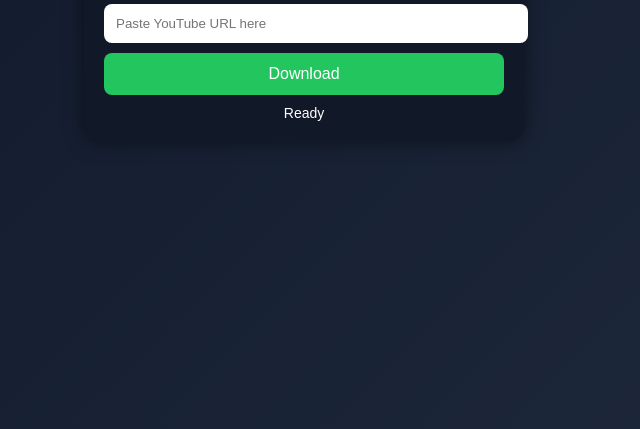
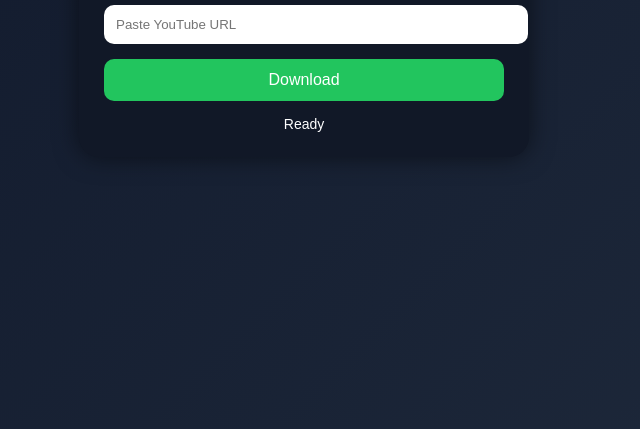
Before and after one commit to Sangeetha-123549/video-downloader, a plain HTML site: page templates/index.html in a window 1280 px wide. Shown: the part 371-800 px from the top of the page, without its empty margins (336-976 px from the left). Drawn offline with Linux system fonts and the light colour scheme.

Commit message:
templates/index.html

```diff
--- a/templates/index.html
+++ b/templates/index.html
@@ -2,101 +2,81 @@
 <html lang="en">
 <head>
 <meta charset="UTF-8">
+<meta name="viewport" content="width=device-width, initial-scale=1.0">
 <title>Video Downloader</title>
-<meta name="viewport" content="width=device-width, initial-scale=1.0">
 
 <style>
-body {
-    margin: 0;
-    font-family: Arial;
-    background: linear-gradient(135deg,#0f172a,#1e293b);
-    color: white;
-    display: flex;
-    justify-content: center;
-    align-items: center;
-    height: 100vh;
+
+body{
+    margin:0;
+    padding:0;
+    font-family:Arial,sans-serif;
+    background:linear-gradient(135deg,#0f172a,#1e293b);
+    height:100vh;
+    display:flex;
+    justify-content:center;
+    align-items:center;
+    color:white;
 }
 
-.container {
-    width: 90%;
-    max-width: 400px;
-    background: #111827;
-    padding: 20px;
-    border-radius: 15px;
-    text-align: center;
-    box-shadow: 0 0 20px rgba(0,0,0,0.5);
+.container{
+    width:90%;
+    max-width:400px;
+    background:#111827;
+    padding:25px;
+    border-radius:20px;
+    text-align:center;
+    box-shadow:0 0 25px rgba(0,0,0,0.5);
 }
 
-input {
-    width: 100%;
-    padding: 12px;
-    border-radius: 8px;
-    border: none;
-    margin-bottom: 10px;
+h1{
+    margin-bottom:20px;
 }
 
-button {
-    width: 100%;
-    padding: 12px;
-    border: none;
-    border-radius: 8px;
-    background: #22c55e;
-    color: white;
-    font-size: 16px;
-    cursor: pointer;
+input{
+    width:100%;
+    padding:12px;
+    border:none;
+    border-radius:10px;
+    margin-bottom:15px;
+    outline:none;
 }
 
-button:hover {
-    background: #16a34a;
+button{
+    width:100%;
+    padding:12px;
+    border:none;
+    border-radius:10px;
+    background:#22c55e;
+    color:white;
+    font-size:16px;
+    cursor:pointer;
 }
 
-.spinner {
-    display: none;
-    margin: 15px auto;
-    border: 4px solid #333;
-    border-top: 4px solid #22c55e;
-    border-radius: 50%;
-    width: 30px;
-    height: 30px;
-    animation: spin 1s linear infinite;
+button:hover{
+    background:#16a34a;
 }
 
-@keyframes spin {
-    100% { transform: rotate(360deg); }
+#status{
+    margin-top:15px;
+    font-size:14px;
 }
 
-.progress-container {
-    width: 100%;
-    background: #374151;
-    border-radius: 10px;
-    margin-top: 10px;
-    display: none;
+.spinner{
+    margin:15px auto;
+    width:35px;
+    height:35px;
+    border:4px solid #333;
+    border-top:4px solid #22c55e;
+    border-radius:50%;
+    animation:spin 1s linear infinite;
+    display:none;
 }
 
-.progress-bar {
-    height: 10px;
-    width: 0%;
-    background: #22c55e;
-    border-radius: 10px;
-}
-
-.status {
-    margin-top: 10px;
-    font-size: 14px;
-}
-
-.success {
-    display: none;
-    margin-top: 15px;
-    color: #22c55e;
-    font-size: 18px;
-}
-
-a.download-link {
-    display: none;
-    margin-top: 15px;
-    color: #60a5fa;
-    text-decoration: underline;
+@keyframes spin{
+    100%{
+        transform:rotate(360deg);
+    }
 }
 
 </style>
@@ -105,79 +85,71 @@
 <body>
 
 <div class="container">
-    <h2>🎬 Video Downloader</h2>
 
-    <input type="text" id="url" placeholder="Paste YouTube URL here">
+    <h1>🎬 Video Downloader</h1>
 
-    <button onclick="startDownload()">Download</button>
+    <input
+        type="text"
+        id="url"
+        placeholder="Paste YouTube URL">
+
+    <button onclick="downloadVideo()">
+        Download
+    </button>
 
     <div class="spinner" id="spinner"></div>
 
-    <div class="progress-container" id="progressBox">
-        <div class="progress-bar" id="bar"></div>
+    <div id="status">
+        Ready
     </div>
-
-    <div class="status" id="status">Ready</div>
-
-    <div class="success" id="success">✅ Download Completed!</div>
-
-    <!-- REAL DOWNLOAD LINK -->
-    <a href="/file" class="download-link" id="downloadLink">
-        📥 Click here to download video
-    </a>
 
 </div>
 
 <script>
-function startDownload() {
 
-    let url = document.getElementById("url").value;
+async function downloadVideo(){
 
-    let spinner = document.getElementById("spinner");
-    let bar = document.getElementById("bar");
-    let progressBox = document.getElementById("progressBox");
-    let status = document.getElementById("status");
-    let success = document.getElementById("success");
-    let downloadLink = document.getElementById("downloadLink");
+    let url=document.getElementById("url").value;
 
-    spinner.style.display = "block";
-    progressBox.style.display = "block";
-    success.style.display = "none";
-    downloadLink.style.display = "none";
-    bar.style.width = "0%";
-    status.innerText = "Starting...";
+    let spinner=document.getElementById("spinner");
+    let status=document.getElementById("status");
 
-    // call backend
-    fetch("/download", {
-        method: "POST",
-        headers: {"Content-Type":"application/json"},
-        body: JSON.stringify({url: url})
-    });
+    if(url===""){
+        alert("Paste YouTube URL");
+        return;
+    }
 
-    let progress = 0;
+    spinner.style.display="block";
+    status.innerText="Downloading video...";
 
-    let interval = setInterval(async () => {
+    try{
 
-        let res = await fetch("/progress");
-        let data = await res.json();
+        await fetch("/download",{
+            method:"POST",
+            headers:{
+                "Content-Type":"application/json"
+            },
+            body:JSON.stringify({
+                url:url
+            })
+        });
 
-        progress = data.value;
-        bar.style.width = progress + "%";
-        status.innerText = "Downloading... " + progress + "%";
+        status.innerText="✅ Download completed";
 
-        if(progress >= 100) {
-            clearInterval(interval);
+        window.location.href="/file";
 
-            spinner.style.display = "none";
-            success.style.display = "block";
-            status.innerText = "Done";
+    }
 
-            // REAL DOWNLOAD LINK SHOW
-            downloadLink.style.display = "block";
-        }
+    catch(error){
 
-    }, 500);
+        status.innerText="❌ Download failed";
+
+    }
+
+    spinner.style.display="none";
+
 }
+
 </script>
 
 </body>
```
